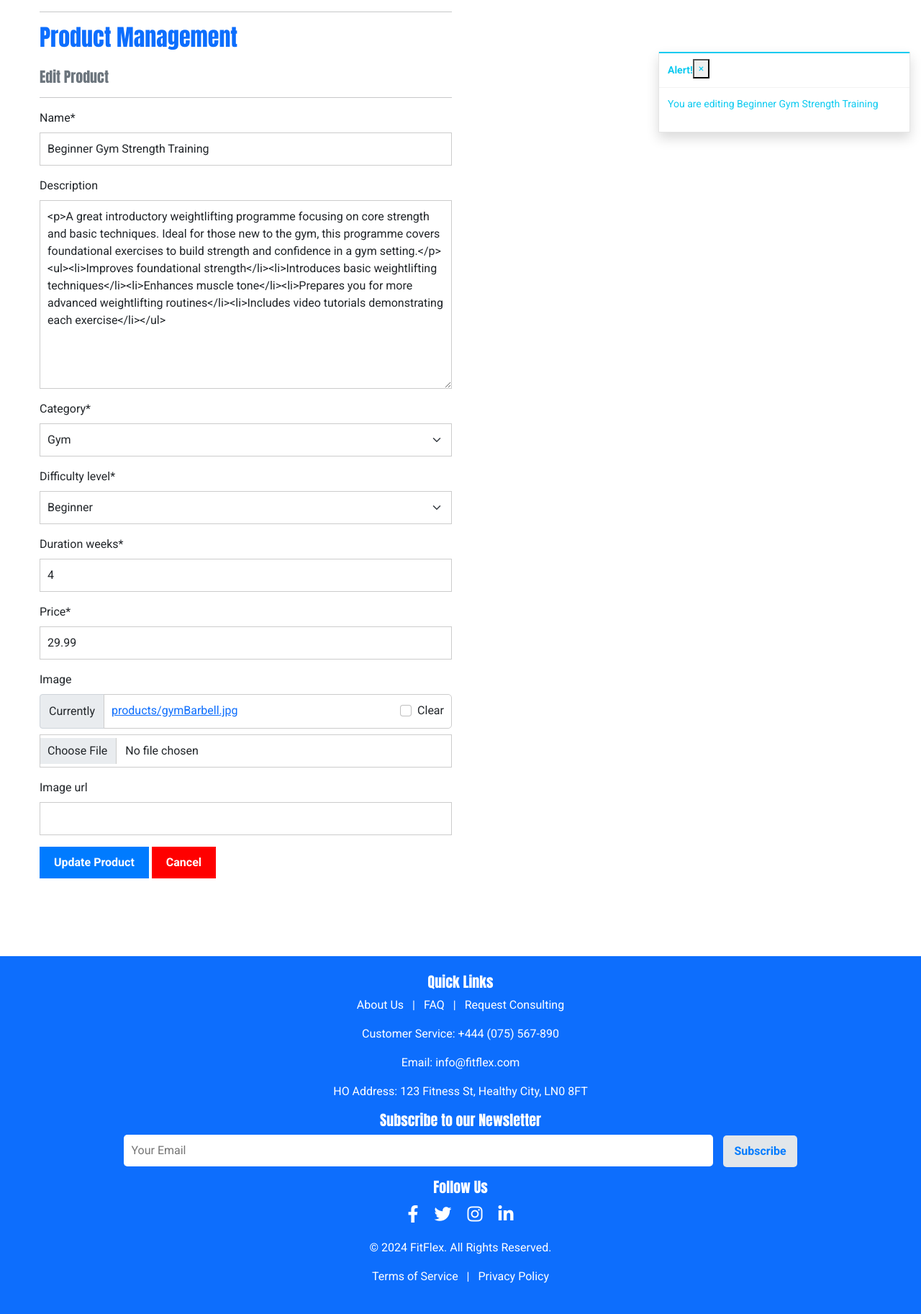
After one commit to JonFD4/FitFlex, a Django app: page /products/edit/1/ in a window 1280 px wide. The commit adds this page. Shown: the whole page at 72% size. Run offline with Django 5.2, Linux system fonts and the light colour scheme; data comes from the database, SQL or seed files in the repository; some libraries are stand-ins or nearby versions.

Commit message:
Add edit functionality

```diff
--- /dev/null
+++ b/fitflexproduct/templates/products/edit_product.html
@@ -0,0 +1,37 @@
+{% extends "base.html" %}
+{% load static %}
+
+{% block page_header %}
+    <div class="container header-container">
+        <div class="row">
+            <div class="col"></div>
+        </div>
+    </div>
+{% endblock %}
+
+{% block content %}
+    <div class="overlay"></div>
+    <div class="container">
+        <div class="row">
+            <div class="col-12 col-md-6">
+                <hr>
+                <h2 class="logo-font mb-4 text-primary">Product Management</h2>
+                <h5 class="text-muted">Edit Product</h5>
+                <hr>
+            </div>
+        </div>
+
+        <div class="row">
+            <div class="col-12 col-md-6">
+                <form method="POST" action="{% url 'edit_product' product.id %}" class="form mb-2" enctype="multipart/form-data">
+                    {% csrf_token %}
+                    {{ form | crispy }}
+                    <div class="text-right">
+                        <button class="btn btn-black rounded-0" type="submit">Update Product</button>
+                        <a class="btn btn-outline-black rounded-0 btn-danger" href="{% url 'all_products' %}">Cancel</a>
+                    </div>
+                </form>
+            </div>
+        </div>
+    </div>
+{% endblock %}
--- a/fitflexproduct/urls.py
+++ b/fitflexproduct/urls.py
@@ -7,4 +7,6 @@ urlpatterns = [
     path('product/<int:product_id>/', views.product_detail, name='product_detail'),
     path('product/<int:product_id>/review/', views.submit_review, name='submit_review'),
     path('add/', views.add_product, name='add_product'),
+    path('edit/<int:product_id>/', views.edit_product, name='edit_product'),
+    path('delete/<int:product_id>/', views.delete_product, name='delete_product'),
 ]
--- a/fitflexproduct/views.py
+++ b/fitflexproduct/views.py
@@ -116,7 +116,7 @@ def submit_review(request, product_id):
 
 # Admin views for managing products
 def add_product(request):
-    """ Add a product to the store """
+    """ View to allow admin to add product to store """
     if request.method == 'POST':
         form = ProductForm(request.POST, request.FILES)
         if form.is_valid():
@@ -124,7 +124,7 @@ def add_product(request):
             messages.success(request, 'Successfully added product!')
             return redirect(reverse('product_detail', args=[product.id]))
         else:
-            messages.error(request, 'Failed to add product. Please ensure the form is valid.')
+            messages.error(request, 'Failed to add new product. Please add valid information.')
     else:
         form = ProductForm()
 
@@ -133,3 +133,33 @@ def add_product(request):
         'form': form,
     }
     return render(request, template, context)
+
+def edit_product(request, product_id):
+    """ View to allow admin to edit product """
+    product = get_object_or_404(Product, pk=product_id)
+    if request.method == 'POST':
+        form = ProductForm(request.POST, request.FILES, instance=product)
+        if form.is_valid():
+            form.save()
+            messages.success(request, 'Successfully updated product!')
+            return redirect(reverse('product_detail', args=[product.id]))
+        else:
+            messages.error(request, 'Failed to update product. Please add valid information.')
+    else:
+        form = ProductForm(instance=product)
+        messages.info(request, f'You are editing {product.name}')
+
+    template = 'products/edit_product.html'
+    context = {
+        'form': form,
+        'product': product,
+    }
+
+    return render(request, template, context)
+
+def delete_product(request, product_id):
+    """ Allow admin to delete product from store """
+    product = get_object_or_404(Product, pk=product_id)
+    product.delete()
+    messages.success(request, 'Product deleted!')
+    return redirect(reverse('all_products'))
```
Also changed, not shown: fitflexproduct/templates/products/product_detail.html (+12 -2 lines).
